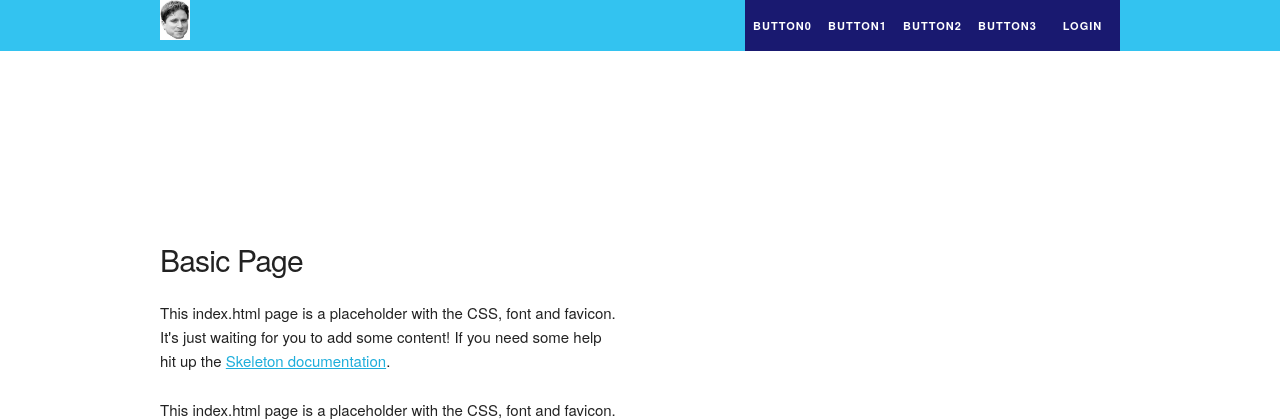
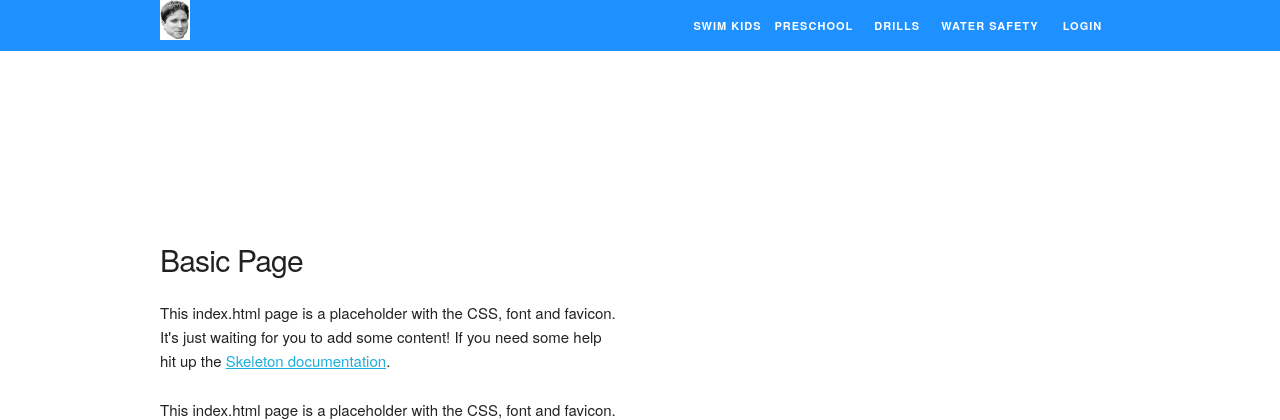
Before and after one commit to Xeltide/project1536, a PHP site: page /header.html in a window 1280 px wide. Shown: the top 420 px of the page. Run offline with PHP 8.4, Linux system fonts and the light colour scheme.

Commit message:
new button highlighter javascript

```diff
--- a/css/header.css
+++ b/css/header.css
@@ -2,7 +2,7 @@
 #header {
     position: fixed;
     width: 100%;
-	background-color: #33C3F0;
+	background-color: #1E90FF;
     z-index: 1;
 }
 
@@ -30,18 +30,21 @@
     margin-bottom: 0;
 }
 
-#headerbuttons {
-}
-
 /* Formats the header buttons. */
 #header a.button-primary {
-    background-color: #191970;
-    border-color: #191970;
+    background-color: #1E90FF;
+    border-color: #1E90FF;
+    /* background-color: #4169E1; */
+    /* border-color: #4169E1; */
     height: 100%;
     margin: 0px;
     padding: 0.5em;
     border-radius: 0px;
     width: 100%;
+}
+#header ul .highlightbuttonclass{
+    background-color: #4169E1;
+    border-color: #4169E1;
 }
 /* Hovering over a button changes its colour. */
 #header a.button-primary:hover {
--- a/header.html
+++ b/header.html
@@ -3,6 +3,7 @@
 <head>
   <script src="./js/jquery-2.2.0.js"></script>
   <script src="./js/headeropacity.js"></script>
+  <script src="./js/buttonhighlight.js"></script>
   <script type="text/javascript" src="js/loginFiddle.js"></script>
   <!-- Basic Page Needs
   –––––––––––––––––––––––––––––––––––––––––––––––––– -->
@@ -39,11 +40,11 @@
           <a href="#" id="logo"><img src="./images/kappa.png" height=40 alt="SwimV Logo"></a>
         </div>
       <div class="eleven columns">
-        <ul class="u-pull-right">
-          <li><a class="button button-primary" id="button0" href="#">Button0</a></li>
-          <li><a class="button button-primary" id="button1" href="#">Button1</a></li>
-          <li><a class="button button-primary" id="button2" href="#">Button2</a></li>
-          <li><a class="button button-primary" id="button3" href="#">Button3</a></li>
+        <ul class="u-pull-right" id="headerbuttons">
+          <li><a class="button button-primary" id="button0" href="swimkids.html">Swim Kids</a></li>
+          <li><a class="button button-primary" id="button1" href="preschool.html">Preschool</a></li>
+          <li><a class="button button-primary" id="button2" href="#">Drills</a></li>
+          <li><a class="button button-primary" id="button3" href="#">Water Safety</a></li>
           <li><a class="button button-primary droplink" id="loginbutton" href="#" onclick="dropFunction()">Login</a></li>
         </ul>
       </div>
--- /dev/null
+++ b/js/buttonhighlight.js
@@ -0,0 +1,17 @@
+$( document ).ready(function() {
+    var headerClass = document.querySelector("#header");
+    var headerElement = $(document.getElementById("header"));
+    var button0 = document.querySelector("#button0");
+    var button1 = document.querySelector("#button1");
+    var button2 = document.querySelector("#button2");
+    var button3 = document.querySelector("#button3");
+    var button4 = document.querySelector("#button4");
+    // headerClass.classList.add("header-transparent");
+    var currentPage = document.location.pathname.match(/[^\/]+$/)[0];
+    if (currentPage == "swimkids.html") {
+        button0.classList.add("highlightbuttonclass");
+    }
+    if (currentPage == "preschool.html") {
+        button1.classList.add("highlightbuttonclass");
+    }
+});
```
